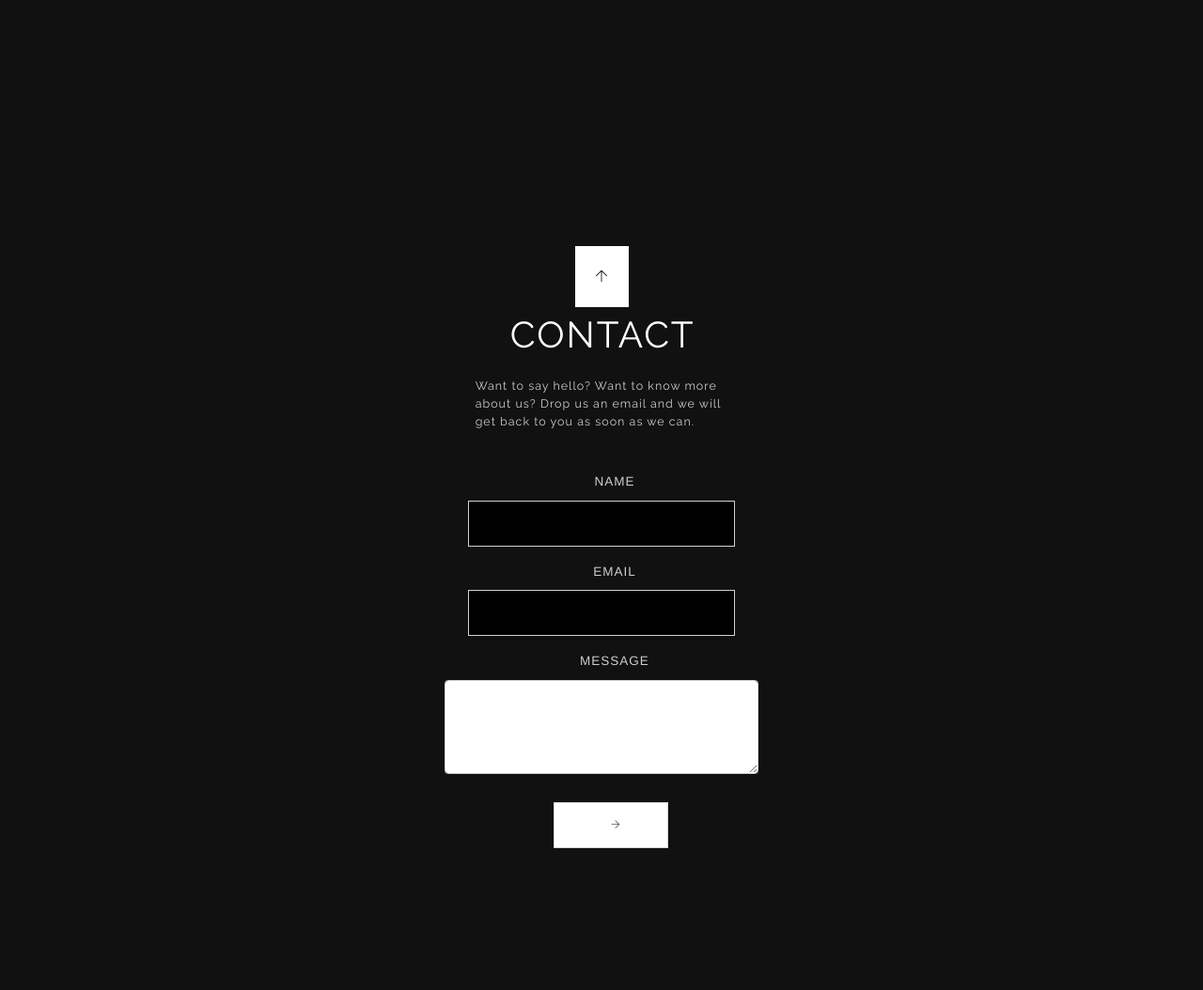
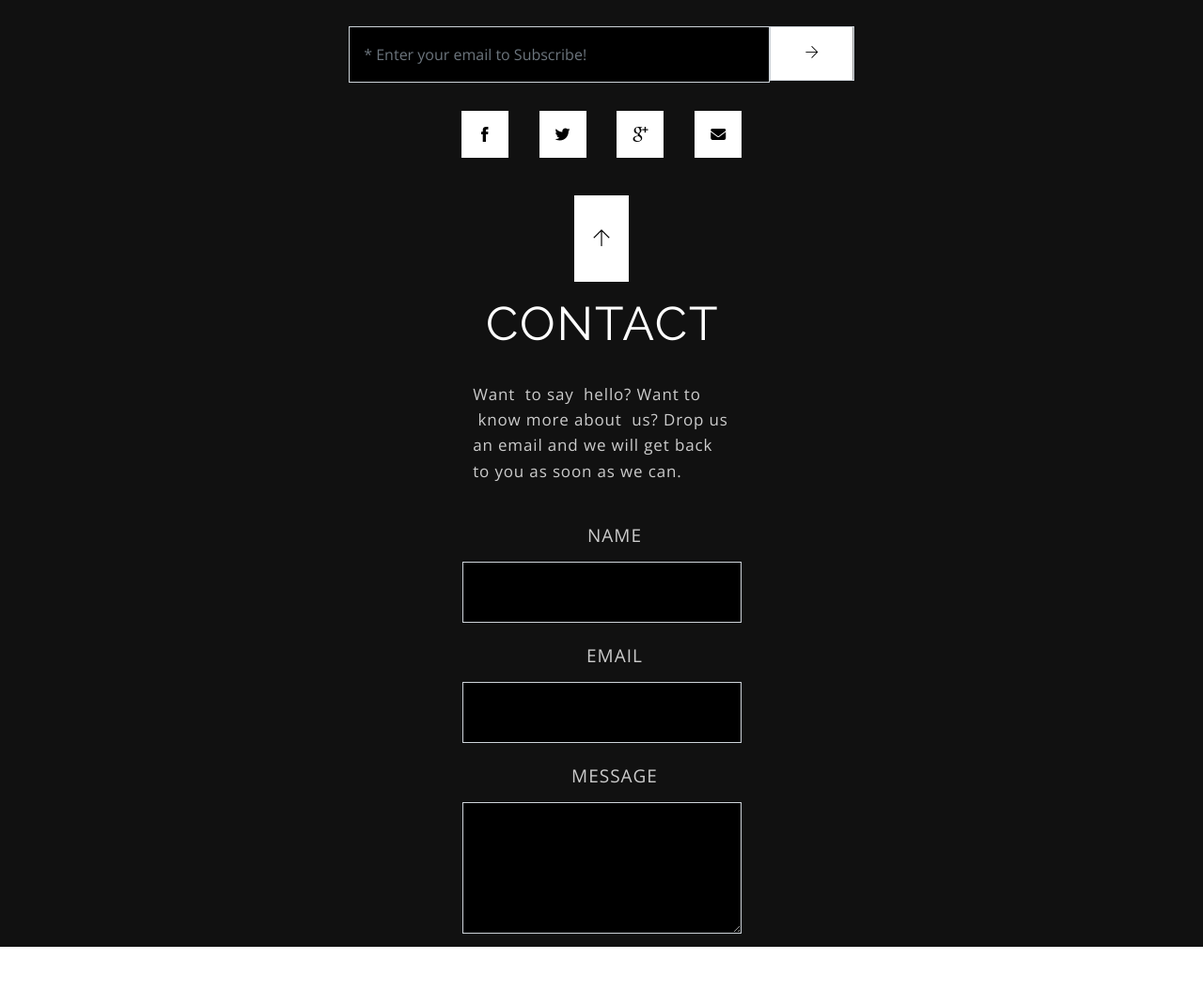
Before and after one commit to ayush-Web-dev/Task-2, a plain HTML site: page index.html in a window 1280 px wide. Shown: the part 1392-2446 px from the top of the page at 94% size. After the commit the page ends 2400 px from the top, so only its background shows below. Drawn offline with nearby package versions, Linux system fonts and the light colour scheme; a web font is replaced by a local one.

Commit message:
Second Commit

```diff
--- a/css/style.css
+++ b/css/style.css
@@ -25,20 +25,25 @@ article, aside, details, figcaption, figure,
 footer, header, hgroup, menu, nav, section {
 	display: block;
 }
+
 body {
 	line-height: 1;
 }
+
 ol, ul {
 	list-style: none;
 }
+
 blockquote, q {
 	quotes: none;
 }
+
 blockquote:before, blockquote:after,
 q:before, q:after {
 	content: '';
 	content: none;
 }
+
 table {
 	border-collapse: collapse;
 	border-spacing: 0;
@@ -84,19 +89,28 @@ body {
 	font-size: 100%;
 	color: #fff;
 	position: relative;
-	top: -.2em;
 	cursor: pointer;
+    font-size: 100%;
+	position: relative;
 }
 
 .arrow-box{
-    border: 4px solid #fff ;
+    background-color: #000 ;
     align-items: center ;
     width: 5% ;
-    padding: 2.3rem 2.6rem ;
+    padding: 3.3rem 2.5rem ;
+    justify-items: center ;
+    text-align: center ;
+    margin: auto ;
+    border: 5px solid #fff ;
 }
 
 .ti-arrow-down{
-    font-size: 1.6rem ;
+    font-size: 1.8rem ;
+}
+
+.arrow-box .top i:first-child {
+    top: -200%;
 }
 
 #particles-js{
@@ -107,7 +121,6 @@ body {
 
 .panel-1{
     margin-top: 8.2rem ;
-    /* margin-bottom: 3rem ; */
 }
 
 img.logo {
@@ -143,10 +156,10 @@ img.logo {
 }
 
 #slideshow {
-    margin: 0;
+    margin: 0px;
     position: relative;
     height: 312px ;
-    padding: 10px;
+    padding: 0px;
     box-shadow: 0 0 20px rgba(0,0,0,0.4) ;
 }
 
@@ -173,13 +186,13 @@ img.logo {
 }
 
 .social-icons li a {
-    font-size: 12px;
-    line-height: 40px;
+    font-size: 16px;
+    line-height: 50px;
     position: relative ;
     display: block ;
     overflow: hidden ;
-    width: 40px ;
-    height: 40px ;
+    width: 50px ;
+    height: 50px ;
     -webkit-transition: all .2s ease 0s ;
     transition: all .2s ease 0s ;
     color: #000 ;
@@ -191,7 +204,7 @@ img.logo {
     /* "to left" / "to right" - affects initial color */
     background: linear-gradient(to left, white 50%, black 50%) right;
     background-size: 200%;
-    transition: .5s ease-out;
+    transition: .3s ease-out;
 }
 
 .social-icons li a:hover {
@@ -199,7 +212,7 @@ img.logo {
 }
 
 .social-icons li:hover a{
- color :white;
+    color :white;
 }
 
 .overlay {
@@ -212,27 +225,12 @@ img.logo {
     height: 100% ;
     -webkit-transition: all .2s ease 0s ;
     transition: all .2s ease 0s ;
-    /* background-color: #fff ; */
 }
 
 .social-icons li a:hover .overlay {
     right: 0 ;
     left: auto ;
     width: 0 ;
-}
-
-
-
-
-.overlay {
-    position: absolute ;
-    z-index: 1 ;
-    overflow: auto ;
-    width: 100% ;
-    height: 100% ;
-    -webkit-transition: all .8s ease ;
-    transition: all .8s ease ;
-    pointer-events: none ;
 }
 
 .container{
@@ -253,48 +251,126 @@ img.logo {
     margin-top: 2rem ;
     align-items: center ;
     justify-items: center ;
+    padding: 0 3.5rem;
 }
 
 input[type=text],
-input[type=phone],
-textarea {
-    width: 85% ;
-    padding: 16px 15px ;
+input[type=phone]{
+    width: 90% ;
+    padding: 24px 15px ;
     margin: 1rem auto ;
     box-sizing: border-box;
     background-color: #000 ;
     border-radius: 0 ;
 }
 
-textarea{
-    height: 10rem ;
+input[type=text]:focus,
+input[type=phone]:focus{
+    background-color: #000;
+    color: #fff;
+}
+
+.control-group>textarea{
+    height: 14rem ;
+    background-color: #000 ;
+    border-radius: 0 ;
+    width: 90% ;
+    padding: 16px 15px ;
+    margin: 1rem auto ;
+}
+
+.control-group>textarea:focus{
+    background-color: #000;
+    color: #fff;
+}
+
+.control-group>button>i{
+    font-size: 1.6rem;
 }
 
 .control-group>button[type=submit]
 {
     width: 70% ;
-    padding: 16px 60px ;
+    padding: 20px 60px ;
     border-radius: 0 ;
     margin-left: 2rem ;
+    align-items: center ;
+    justify-items: center ;
+    text-align: center ;
+    position: relative ;
+    overflow: hidden ;
+    -webkit-transition: all .2s ease 0s ;
+    transition: all .2s ease 0s ;
+    color: #000 ;
+    background: rgba(255, 255, 255, .06) ;
+    text-decoration: none ;
+    background: black; /* default color */
+    /* "to left" / "to right" - affects initial color */
+    background: linear-gradient(to left, white 50%, black 50%) right;
+    background-size: 200%;
+    transition: .1s ease-out;
+}
+
+.control-group>button[type=submit]:hover{
+    background-position: left;
+    color :white;
+}
+
+input[type=email]{
+    width: 100% ;
+    padding: 17px 15px ;
+    margin: 1rem auto ;
+    box-sizing: border-box;
+    background-color: #000 ;
+    border-radius: 0 ;
+    font-size: 16px;
+    color: #fff;
+    font-family: 'Open Sans',sans-serif;
+}
+
+input[type=email]:focus{
+    background-color: #000;
+    color: #fff;
 }
 
 .input-group-btn>button[type=submit]
 {
-    width: 50% ;
-    padding: 16px 42px ;
+    width: 100% ;
+    align-items: center ;
+    padding: 1.9rem 0rem ;
+    justify-items: center ;
+    text-align: center ;
+    margin: auto ;
     border-radius: 0 ;
     margin-left: 0 ;
+    position: relative ;
+    overflow: hidden ;
+    -webkit-transition: all .2s ease 0s ;
+    transition: all .2s ease 0s ;
+    color: #000 ;
+    background: rgba(255, 255, 255, .06) ;
+    text-decoration: none ;
+    background: black; /* default color */
+    /* "to left" / "to right" - affects initial color */
+    background: linear-gradient(to left, white 50%, black 50%) right;
+    background-size: 200%;
+    transition: .1s ease-out;
+}
+
+.input-group-btn>button[type=submit]:hover {
+    background-position: left;
+    color :white;
 }
 
 .input-group>input[type=text]
 {
     width: 100% ;
-    padding: 15px 15px ;
+    padding: 13px 15px ;
     margin: 1rem 0 ;
     box-sizing: border-box;
     background-color: #000 ;
     border-radius: 0 ;
-    font-size: 12px ;
+    font-size: 13px ;
     color: #fff ;
 }
 
@@ -326,8 +402,13 @@ textarea{
     font-family: 'Open Sans',sans-serif;
 }
 
+.third-head{
+    font-family: 'Open Sans',sans-serif;
+}
+
 .third-head>h1{
-    font-size: 3.9rem;
+    font-size: 5rem;
+    padding-top: 1rem;
     text-align: center ;
     align-items: center ;
     margin-bottom: 1.6rem ;
@@ -343,33 +424,35 @@ textarea{
 .messageLabel{
     margin-left: 2.8rem ;
     margin-bottom: .3rem ;
-    font-size: 13.5px ;
+    font-size: 19px;
+    font-weight: lighter;
     letter-spacing: 1px ;
+    line-height: 3rem;
     color: #ccc ;
 }
 
 .contact>p{
-    font-size: 12.5px ;
+    font-size: 17px ;
     margin-bottom: 0 ;
-    padding: 0 ;
-    letter-spacing: .05em ;
-    line-height: 1.5em ;
-    font-family: Raleway,sans-serif;
+    padding: 1rem 0 ;
+    letter-spacing: .05em;
+    line-height: 1.6em ;
     font-weight: 400;
-    margin-bottom: 28px;
+    margin-bottom: 10px;
     text-align: center;
-    letter-spacing: 1px;
     color: #ccc ;
+    text-align: justify;
 }
 
 .up-arrow-box{
     background-color: #fff ;
     align-items: center ;
     width: 5% ;
-    padding: 2.5rem 0 ;
+    padding: 1.2rem 0 ;
     justify-items: center ;
     text-align: center ;
     margin: auto ;
+    transition: all .4s ease;
 }
 
 .go-top {
@@ -381,7 +464,18 @@ textarea{
 }
 
 .ti-arrow-up{
-    font-size: 1.4rem ;
+    font-size: 2rem;
+}
+
+.up-arrow-box i{
+    font-weight: 400;
+    line-height: 70px;
+    text-align: center;
+}
+
+.up-arrow-box i:first-child {
+    -webkit-transform: translateY(200%);
+    transform: translateY(200%);
 }
 
 .container-third{
@@ -391,7 +485,7 @@ textarea{
 }
 
 .modal.left .modal-dialog {
-    position: fixed ;
+    position: fixed;
     margin: auto ;
     width: 320px ;
     height: 100% ;
@@ -433,8 +527,11 @@ textarea{
 }
 
 .demo {
-    width: 4% ;
-    z-index: 200 ;
+    width: 5% ;
+    z-index: 500 ;
+    left: -1;
+    position:sticky;
+    top: 40px;
 }
 
 .demo-btn{
@@ -442,9 +539,9 @@ textarea{
 }
 
 .btn-demo {
-	padding: 10px 14px ;
+	padding: 14px 18px ;
 	border-radius: 0 ;
-	font-size: 16px ;
+	font-size: 20px ;
 	background-color: #FFFFFF ;
 }
 
@@ -454,4 +551,6 @@ textarea{
 
 .btn-demo:hover{
     visibility: visible ;
+    color: #000;
+    background-color: #fff;
 }
--- a/index.html
+++ b/index.html
@@ -23,6 +23,7 @@
 
     <link href='https://fonts.googleapis.com/css?family=Raleway' rel='stylesheet'>
     <link href='https://fonts.googleapis.com/css?family=Open Sans' rel='stylesheet'>
+    <link href="https://unpkg.com/aos@2.3.1/dist/aos.css" rel="stylesheet">
 
     <link rel="stylesheet" href="css/style.css">
 
@@ -36,11 +37,16 @@
             </div>
         </div>
 
+        <section class="panel container-fluid px-0" id="particles-js">
+            <div class="container-fluid px-0">
+                <div class="row justify-content-center panel-1">
+                    <img class="col-2 logo" src="images/logo.png" alt="logo">
+                </div>
 
                 <div class="demo">
                     <div class="demo-btn">
                         <button type="button" class="btn btn-demo" data-toggle="modal" data-target="#myModal">
-                    <span style="font-size: 1.4rem;" class="ti-settings panel-button"></span>
+                            <span style="font-size: 2rem; padding-top: 1px;" class="ti-settings panel-button"></span>
                         </button>
                     </div>
 
@@ -91,21 +97,17 @@
                     </div><!-- modal -->
                 </div><!-- container -->
 
-        <section class="panel container-fluid" id="particles-js">
-            <div class="container-fluid">
-                <div class="row justify-content-center panel-1">
-                    <img class="col-2 logo" src="images/logo.png" alt="logo">
-                </div>
-
-                <div class="row">
+                <div class="row mb-5">
                     <div class="cycle-wrapper" style="
                     position:  relative;
                     height: 312px;
                     font-family: 'Open Sans', sans-serif !important;
-                    font-size: 8rem;
-                    font-weight: 600 !important;
+                    font-size: 10rem;
+                    font-weight: 800 !important;
                     margin: 0 auto !important;
-                    text-align: center !important;">
+                    text-align: center !important;
+                    line-height: 100%;
+                    letter-spacing: .02em;">
                         <div id="slideshow">
                             <div class="slide cycle-slide">
                                 <h1 style="top: 312px; left: 0px; z-index: 99; opacity: 1; display: block;">
@@ -126,20 +128,20 @@
                     </div>
                 </div>
 
-                <div class="row justify-content-center mt-5 mx-auto">
-                    <p style="font-size:16px; text-align: center; font-family: Raleway, 'sans-serif';"
-                        class="justify-content-center mb-4">OUR WEBSITE IS
+                <div class="row justify-content-center mx-auto">
+                    <p style="font-size:24px; text-align: center; font-family: Raleway, 'sans-serif';"
+                        class="justify-content-center mb-4 pt-5 mt-5">OUR WEBSITE IS
                         COMING SOON</p>
                 </div>
-                <div class="row justify-content-center">
+                <div class="row justify-content-center mt-5 pt-5">
                     <div class="col-1 arrow-box top">
-                        <i class="ti-arrow-down"></i>
+                        <i class="ti-arrow-down ms-auto"></i>
                     </div>
                 </div>
             </div>
         </section>
 
-        <section class="container-fluid panel" id="particles-js">
+        <section class="container-fluid panel p-0" id="particles-js">
             <div class="row justify-content-center mx-5 px-5">
                 <div class="col-1 up-arrow-box go-top">
                     <i class="ti-arrow-up"></i>
@@ -147,36 +149,34 @@
             </div>
             <div class="container-mid container mt-5 pt-5">
                 <div class="row justify-content-center mt-5 pt-5 sec_head">
-                    <h1 class="pe-2 align-self-center"
-                        style="font-size: 3rem; text-align: center; align-items: center;">OUR WEBSITE IS COMING SOON
+                    <h1 class="pe-2 align-self-center pt-5 mt-4"
+                        style="font-size: 5rem; text-align: center; align-items: center; letter-spacing: .04em;">OUR WEBSITE IS COMING SOON
                     </h1>
-                    <div class="col-6 mt-5">
-                        <p style="align-items: center; text-align: left;
-                            font-size: 12.5px;
+                    <div class="col-8 mt-4">
+                        <p style="align-items: center;
+                            text-align: left;
+                            padding: 0 4px;
+                            font-size: 17px;
                             line-height: 1.6em;
-                            letter-spacing: .02em;
                             margin: 0 auto 38px auto;
                             text-align: justify;
                             color: #ccc;
                             font-family: 'Open Sans',sans-serif;">
-                            Lorem ipsum dolor sit amet, consectetuer adipiscing elit. Aenean commodo ligula eget
-                            dolor. Aenean massa. Cum sociis natoque penatibus et magnis dis parturient montes,
-
-                            eu,
+                                 Lorem ipsum dolor sit amet, consectetuer adipiscing elit. Aenean commodo ligula eget dolor. Aenean massa. Cum sociis natoque penatibus et magnis dis parturient montes, nascetur ridiculus mus. Donec quam felis, ultricies nec, pellentesque eu, pretium quis, sem. Nulla consequat massa quis enim. Donec pede justo, fringilla vel, aliquet nec, vulputate eget, arcu. In enim justo, rhoncus ut, imperdiet a, venenatis vitae, justo. Nullam dictum felis eu pede mollis pretium. Integer tincidunt. Cras dapibus. Vivamus elementum semper nisi. Aenean vulputate eleifend tellus. Aenean leo ligula, porttitor eu,
                         </p>
                     </div>
                     <form action="" method="post" class="subscribe-form justify-content-center">
                         <div class="row justify-content-center">
-                            <div class="col-4 pt-5">
+                            <div class="col-5 px-0">
                                 <div class="input-group">
-                                    <input type="text" name="email" placeholder=" Enter your email to Subscribe!"
+                                    <input type="email" name="email" placeholder="* Enter your email to Subscribe!"
                                         class="email form-control">
                                 </div>
                             </div>
-                            <div class="col-1 pt-5">
+                            <div class="col-1 px-0">
                                 <div class="input-group-btn mt-3">
                                     <button type="submit" class="form-control">
-                                        <i class="ti-arrow-right" style="font-size: 1.2rem;"></i>
+                                        <i class="ti-arrow-right" style="font-size: 1.5rem;"></i>
                                     </button>
                                 </div>
                             </div>
@@ -203,7 +203,7 @@
 
         </section>
 
-        <section class="container-fluid panel" id="particles-js">
+        <section class="container-fluid panel p-0" id="particles-js">
             <div class="row justify-content-center mx-5 px-5">
                 <div class="col-1 up-arrow-box go-top">
                     <i class="ti-arrow-up"></i>
@@ -214,25 +214,25 @@
                     <h1 class="pe-2">CONTACT</h1>
                     <div class="col-3 contact px-4">
                         <p class="mt-3" style="align-items: center; text-align: left; justify-items: center;">
-                            Want to say hello? Want to know more about us? Drop us an email and we will get back to you
+                            Want &nbsp;to say &nbsp;hello? Want to &nbsp;know more about &nbsp;us? Drop us an email and we will get back to you
                             as soon as we can.
                         </p>
                     </div>
                     <form class="justify-content-center" id="contact-form" action="assets/php/contact.php"
                         method="post">
-                        <div class="control-group col-4 px-5">
+                        <div class="control-group col-4">
                             <label class="nameLabel">NAME</label>
                             <input id="contact-form-name" type="text" name="name" class="form-control">
                         </div>
-                        <div class="control-group col-4 px-5">
+                        <div class="control-group col-4">
                             <label class="emailLabel">EMAIL</label>
                             <input id="contact-form-email" type="text" name="email" class="form-control">
                         </div>
-                        <div class="control-group col-4 px-5">
+                        <div class="control-group col-4">
                             <label class="messageLabel">MESSAGE</label>
                             <textarea id="contact-form-message" name="message" class="form-control"></textarea>
                         </div>
-                        <div class="control-group col-2 px-4 mt-5">
+                        <div class="control-group col-2 px-4 pt-4 mt-5">
                             <button type="submit" class="form-control">
                                 <i class="ti-arrow-right"></i>
                             </button>
@@ -242,6 +242,8 @@
             </div>
         </section>
     </div>
+
+
 
 
     <script src="https://cdnjs.cloudflare.com/ajax/libs/aos/2.3.4/aos.js"
@@ -256,6 +258,7 @@
     <script src="https://code.jquery.com/jquery-3.6.1.min.js"
         integrity="sha256-o88AwQnZB+VDvE9tvIXrMQaPlFFSUTR+nldQm1LuPXQ=" crossorigin="anonymous"></script>
 
+    <script src="https://unpkg.com/aos@2.3.1/dist/aos.js"></script>
     <script type="text/javascript" src="js/index.js"></script>
     <script>
         $("#slideshow > div:gt(0)").hide();
@@ -269,6 +272,10 @@
         }, 3000);
     </script>
 
+    <script>
+        AOS.init();
+    </script>
+
 </body>
 
 </html>
```
Lines whose indentation alone changed are shown as unchanged.
